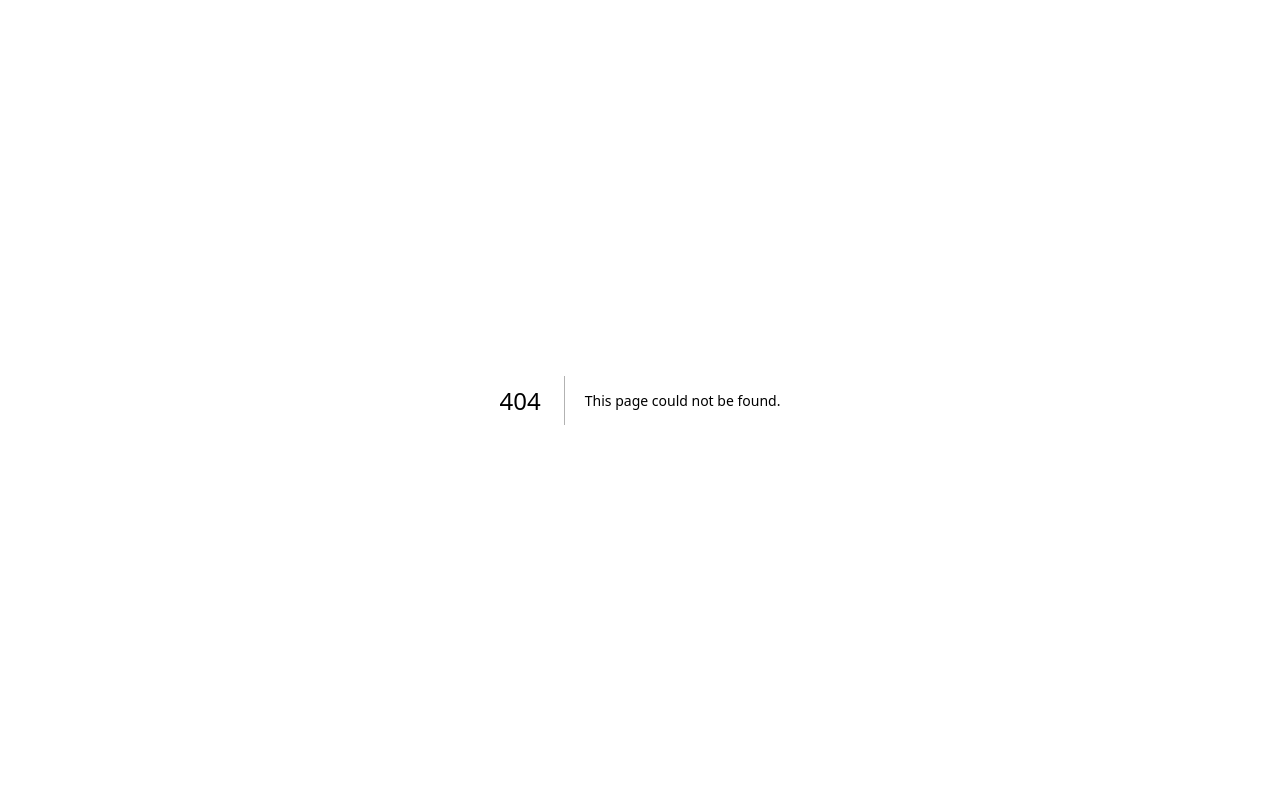
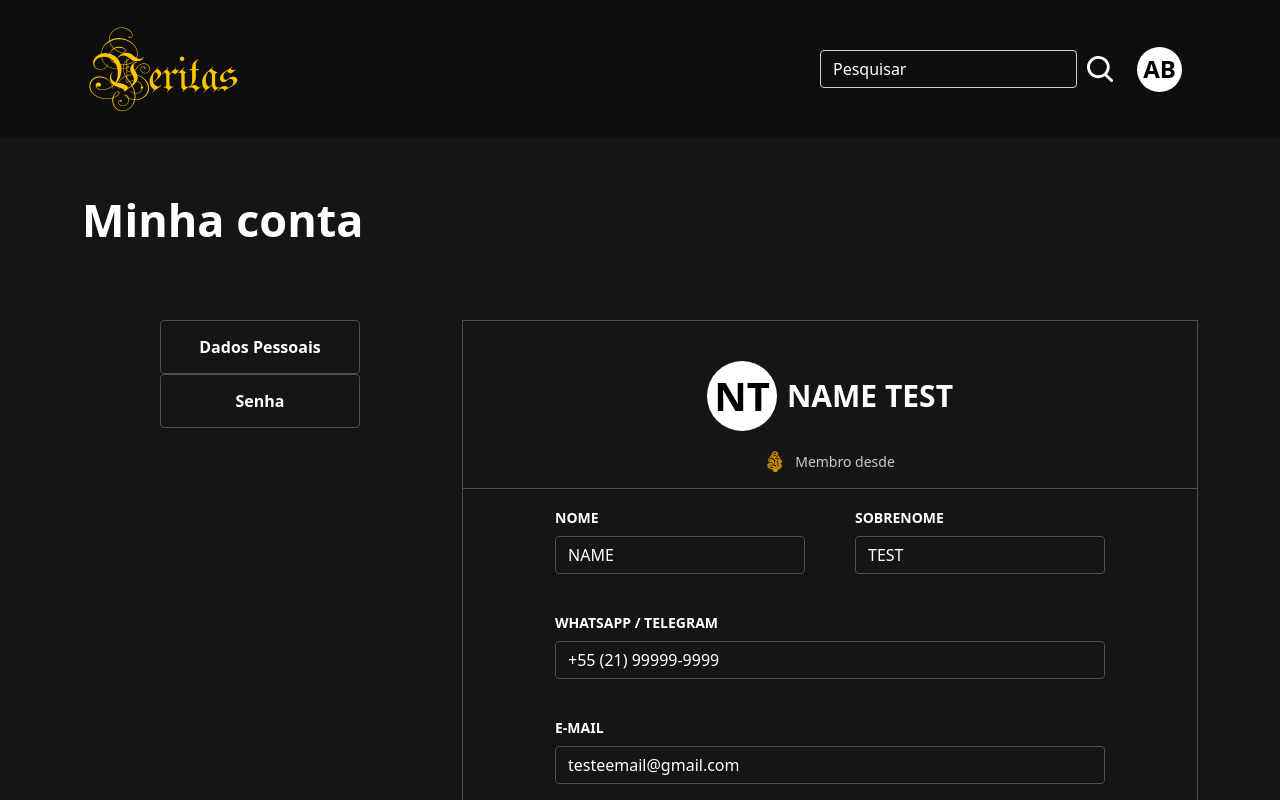
Before and after one commit to daviebatista/onebitflix-front-end, a Next.js app: page /profile in a window 1280 px wide. Before the commit this address had no page. Shown: the top 800 px of the page. Built offline with nearby package versions, Linux system fonts and the light colour scheme.

Commit message:
Estrutura do profile

```diff
--- /dev/null
+++ b/pages/profile.tsx
@@ -0,0 +1,39 @@
+import Head from "next/head";
+import styles from "../styles/profile.module.scss";
+import UserForm from "@/components/profile/user";
+import HeaderAuth from "@/components/common/headerAuth";
+import { Button, Col, Container, Row } from "reactstrap";
+import Footer from "@/components/common/footer";
+
+const UserInfo = function   ()  {
+    return(
+        <>
+            <Head>
+                <title>Meus dados</title>
+                <link rel="shortcut icon" href="/favicon.png" type="image/x-icon" />
+            </Head>
+            <main>
+                <div className={styles.header}>
+                    <HeaderAuth/>
+                </div>
+                <Container className="py-5">
+                    <p className={styles.title}>Minha conta</p>
+                    <Row className="pt-3 pb-5">
+                        <Col md={4} className={styles.btnColumn}>
+                            <Button className={styles.renderForm}>Dados Pessoais</Button>
+                            <Button className={styles.renderForm}>Senha</Button>
+                        </Col>
+                        <Col md>
+                            <UserForm/>
+                        </Col>
+                    </Row>
+                </Container>
+                <div className={styles.footer}>
+                    <Footer/>
+                </div>
+            </main>
+        </>
+    )
+}
+
+export default UserInfo
--- /dev/null
+++ b/src/components/profile/user/index.tsx
@@ -0,0 +1,88 @@
+import { Button, Form, FormGroup, Input, Label } from "reactstrap";
+import styles from "../../../../styles/profile.module.scss";
+
+const UserForm = function () {
+    return(
+            <>
+                <Form className={styles.form}>
+                    <div className={styles.formName}>
+                        <p className={styles.nameAbbreviation}>NT</p>
+                        <p className={styles.userName}>NAME TEST</p>
+                    </div>
+                    <div className={styles.memberTime}>
+                        <img src="/favicon.png" alt="iconProfile" className={styles.memberTimeImg} />
+                        <p className={styles.memberTimeText}>Membro desde <br /> </p>
+                    </div>
+                    <hr />
+                        <div className={styles.inputFlexDiv}>
+                            <FormGroup>
+                            <Label className={styles.label} for="firstName">
+                                NOME
+                            </Label>
+                            <Input
+                            name="firstName"
+                            type="text"
+                            id="firstName"
+                            placeholder="Qual o seu primeiro nome?"
+                            required
+                            maxLength={20}
+                            className={styles.inputFlex}
+                            value={"Name"}
+                            />
+                        </FormGroup>
+                        <FormGroup>
+                                <Label className={styles.label} for="lastName">
+                                SOBRENOME
+                            </Label>
+                            <Input
+                            name="lastName"
+                            type="text"
+                            id="lastName"
+                            placeholder="Qual o seu último nome?"
+                            required
+                            maxLength={20}
+                            className={styles.inputFlex}
+                            value={"Test"}
+                            />
+                        </FormGroup>
+                        </div>
+                        <div className={styles.inputNormalDiv}>
+                            <FormGroup>
+                            <Label className={styles.label} for="phone">
+                                WHATSAPP / TELEGRAM
+                            </Label>
+                            <Input
+                            name="phone"
+                            type="tel"
+                            id="phone"
+                            placeholder="(xx) 9xxxx-xxxx"
+                            required
+                            className={styles.input}
+                            value={"+55 (21) 99999-9999"}
+                            />
+                        </FormGroup>
+                        <FormGroup>
+                            <Label className={styles.label} for="email">
+                                E-MAIL
+                            </Label>
+                            <Input
+                            name="email"
+                            type="email"
+                            id="email"
+                            placeholder="Coloque o seu email"
+                            required
+                            className={styles.input}
+                            value={"testeemail@gmail.com"}
+                            />
+                        </FormGroup>
+
+                        <Button className={styles.formBtn} outline>
+                            Salvar Alterações
+                        </Button>
+                        </div>
+                </Form>
+            </>
+        );
+};
+
+export default UserForm;
--- /dev/null
+++ b/styles/profile.module.scss
@@ -0,0 +1,189 @@
+@import "./colors.module.scss";
+
+.header {
+    background-color: rgba(0, 0, 0, 0.348);
+}
+
+.form {
+    border: 1px solid $darkGray;
+    padding: 20px 0px;
+    max-width: 100%;
+}
+
+.formName {
+    display: flex;
+    align-items: center;
+    justify-content: center;
+    gap: 10px;
+    width: 80%;
+    margin: 20px auto;
+	text-transform: uppercase;
+}
+
+.nameAbbreviation {
+    font-size: 40px;
+    font-weight: bold;
+    min-width: 70px;
+    min-height: 70px;
+    border-radius: 50%;
+    background-color: white;
+    color: black;
+    display: flex;
+    align-items: center;
+    justify-content: center;
+}
+
+.userName {
+    font-size: 30px;
+    font-weight: bold;
+    word-break: break-all;
+}
+
+.memberTime {
+    display: flex;
+    justify-content: center;
+    gap: 10px;
+}
+
+.memberTimeImg {
+    width: 20px;
+}
+
+.memberTimeText {
+    font-size: 14px;
+    color: $lightGray;
+}
+
+.label  {
+    font-size: 14px;
+    font-weight: bold;
+}
+
+.inputFlexDiv   {
+    display: flex;
+    flex-wrap: wrap;
+    justify-content: center;
+    gap: 50px;
+}
+
+.inputFlex  {
+    text-transform: uppercase;
+    width: 250px;
+    background-color: transparent;
+    border: 1px solid $darkGray;
+    color: white;
+
+    &::placeholder  {
+    color: $goldenYellow;
+    }
+    &:focus {
+        box-shadow: none;
+        border-color: $lightYellow;
+        color: $lightGray;
+        background-color: transparent;
+    }
+}
+
+.inputNormalDiv {
+    display: flex;
+    flex-direction: column;
+    align-items: center;
+    margin-top: 20px;
+    gap: 20px;
+}
+
+.input  {
+    @extend .inputFlex;
+    text-transform: lowercase;
+    width: 550px;
+
+}
+
+.formBtn    {
+    border-color: $lightYellow;
+    text-align: center;
+    color: white;
+    font-weight: bold;
+    font-size: 15px;
+    padding: 6px 20px;
+
+    &:hover {
+        border-color: $goldenYellow;
+        background-color: transparent;
+        color: $lightGray;
+    }
+}
+
+.title  {
+    font-size: 45px;
+    font-weight: bold;
+    padding-bottom: 50px;
+}
+
+.renderForm {
+    display: block;
+    width: 200px;
+    border: 1px solid $darkGray;
+    background-color: transparent;
+    font-weight: bold;
+    margin: 0 auto;
+    padding: 14px 0px;
+
+    &:hover {
+        background-color: transparent;
+        border-color: $lightYellow;
+        color: $lightGray;
+    }
+}
+
+.footer {
+    background-color: rgba(0, 0, 0, 0.348);
+}
+
+@media (max-width: 991px) {
+    .title {
+        text-align: center;
+    }
+    .btnColumn {
+        width: 100%;
+        margin-bottom: 40px;
+    }
+}
+
+@media (max-width: 767px) {
+    .inputFlexDiv {
+        gap: 30px;
+    }
+    .inputFlex {
+        width: 400px;
+    }
+    .input {
+        width: 400px;
+    }
+}
+
+@media (max-width: 527px) {
+    .title {
+        font-size: 35px;
+    }
+    .formName {
+        width: 95%;
+    }
+    .nameAbbreviation {
+        font-size: 30px;
+        min-width: 60px;
+        min-height: 60px;
+    }
+    .userName {
+        font-size: 25px;
+    }
+}
+
+@media (max-width: 435px) {
+    .inputFlex {
+        width: 100%;
+    }
+    .input {
+        width: 100%;
+    }
+}
```
